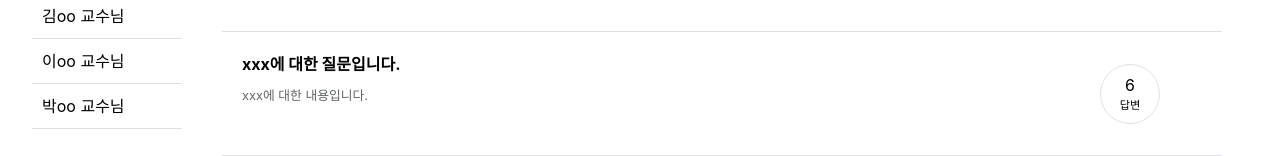
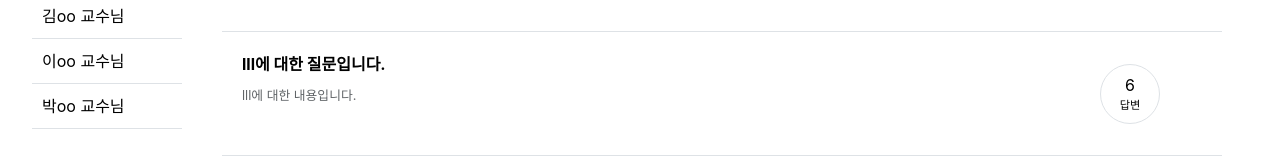
Before and after one commit to seah526/-senier_project, a Next.js app in the folder front-end/: page /classes/1 in a window 1280 px wide. Shown: the part 279-435 px from the top of the page. Built offline with nearby package versions, Linux system fonts and the light colour scheme.

Commit message:
💎 style: 더미데이터 수정

```diff
--- a/front-end/components/question/QuestionDetailQ.jsx
+++ b/front-end/components/question/QuestionDetailQ.jsx
@@ -3,7 +3,6 @@ import React from 'react';
 import styled from 'styled-components';
 
 const QuestionDetailQ = ({ question }) => {
-  const date = new Date(question?.createdAt) || '';
   return (
     <div>
       <Wrapper>
@@ -12,7 +11,7 @@ const QuestionDetailQ = ({ question }) => {
           {question?.title || '제목없음'}
         </div>
         <div className='title-date'>
-          {question?.author.nickname} · {date?.toLocaleString()}
+          {question?.author.nickname} · {question.date?.toLocaleString()}
         </div>
         <div className='contents'>{question?.contents || '내용없음'}</div>
       </Wrapper>
--- a/front-end/pages/classes/[classId].jsx
+++ b/front-end/pages/classes/[classId].jsx
@@ -32,12 +32,12 @@ const DUMMY_DATA = {
     },
     {
       id: 3,
-      title: 'xxx에 대한 질문입니다.',
-      contents: 'xxx에 대한 내용입니다.',
-      createdAt: '2022-5-21',
+      title: 'lll에 대한 질문입니다.',
+      contents: 'lll에 대한 내용입니다.',
+      createdAt: '2022-1-21',
       answerCount: 6,
-      author: { id: 3, nickname: 'lmn' },
-      professor: { id: 3, name: '박oo' },
+      author: { id: 3, nickname: 'zzz' },
+      professor: { id: 2, name: '이oo' },
     },
   ],
 };
@@ -45,7 +45,7 @@ const ClassId = () => {
   const router = useRouter();
   const courseId = router.query.classId;
   const [data, setData] = useState(DUMMY_DATA);
-
+  //TODO: api fetching
   return (
     <div className='my-20 '>
       <div className='text-3xl my-2 font-semibold'>{data.subject}</div>
--- a/front-end/pages/questions/[questionId].jsx
+++ b/front-end/pages/questions/[questionId].jsx
@@ -19,7 +19,7 @@ const DUMMY_ANSWERS = [
     createdAt: '2020-10-24',
     id: 2,
     author: { nickname: 'nickname' },
-    date: '2020-10-24',
+    date: '2020-10-25',
     contents: '답변 내용',
   },
 ];
```
